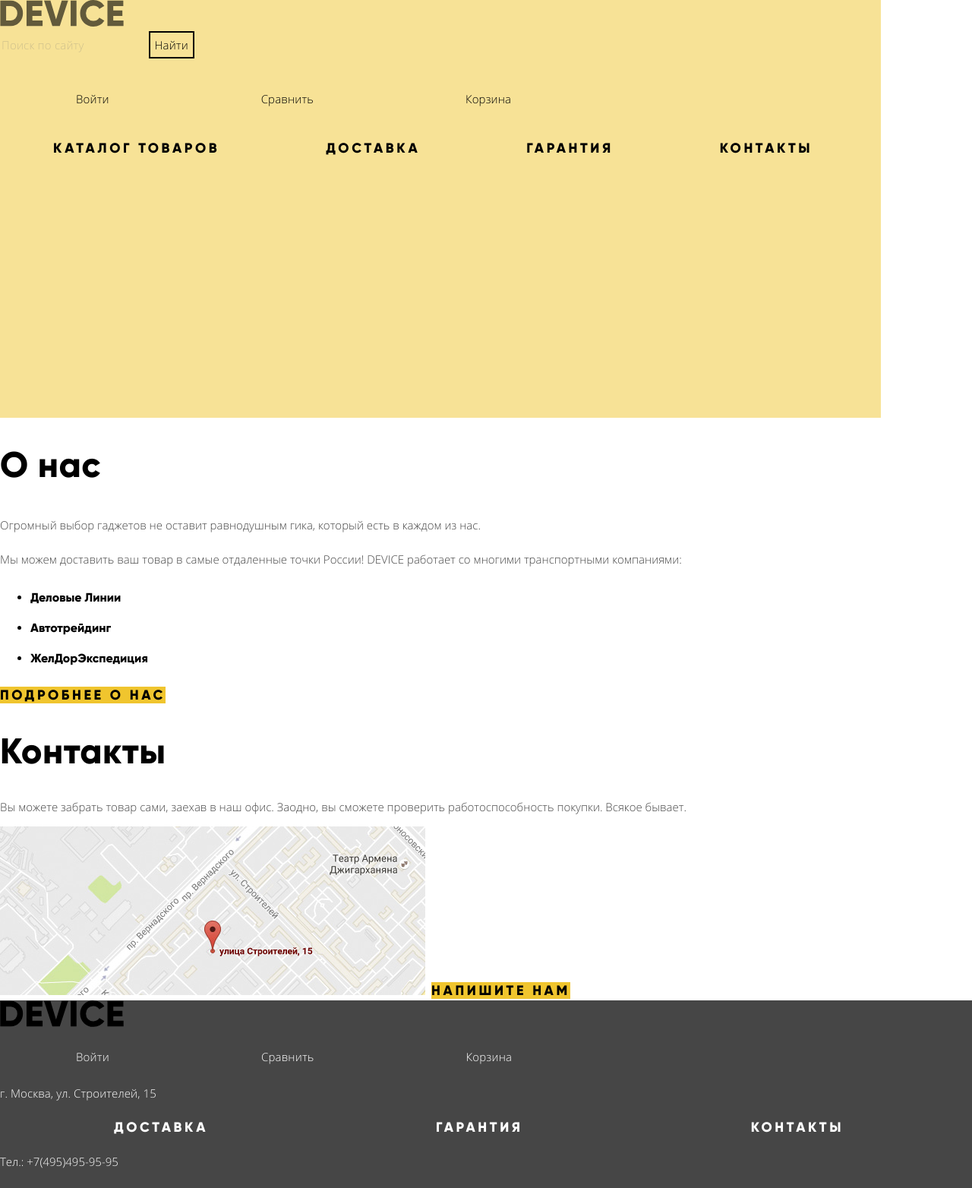
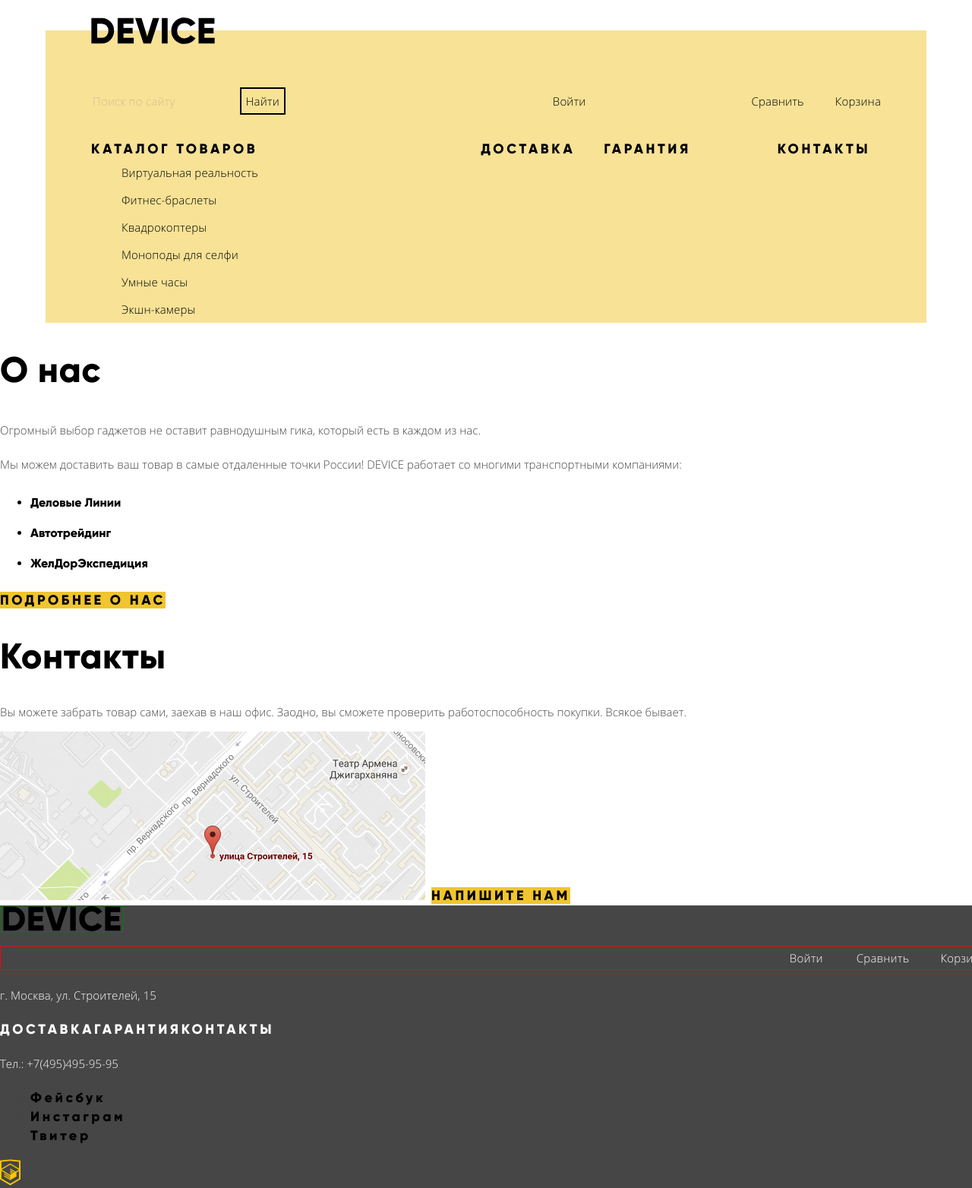
Before and after one commit to mixamus13/487083-device-24, a plain HTML site: page index.html in a window 1280 px wide. Shown: the top 1564 px of the page at 76% size. Drawn offline with Linux system fonts and the light colour scheme.

Commit message:
Не выставляются flex блоки по главной оси

```diff
--- a/css/style.css
+++ b/css/style.css
@@ -30,6 +30,13 @@
   font-style: normal;
 }
 
+*, *::before, *::after {
+  box-sizing: inherit;
+}
+html {
+  box-sizing: border-box;
+}
+
 body {
   margin: 0;
   font-family: 'gilroyextrabold', Arial, sans-serif;
@@ -39,19 +46,34 @@ body {
   color: #000000;
   text-transform: none;
   padding: 0;
-  width: 1440px;
-  height: 2795px;
+  min-width: 1160px;
 }
 
 a {
   text-decoration: none;
 }
 
+.container {
+  width: 1160px;
+  margin: 0 auto;
+}
+
+.logo-device-header {
+  margin-top: -17px;
+  margin-bottom: 36px;
+}
+
+
 .main-header {
-  width: 1160px;
-  height: 550px;
   background-color: #f7e296;
-  min-height: 299px;
+  padding: 0 60px;
+  margin-top: 40px;
+}
+
+.search {
+  display: flex;
+  align-items: center;
+  justify-content: space-between;
 }
 
 .logo:hover {
@@ -136,7 +158,6 @@ a {
   text-transform: none;
   list-style: none;
 
-  margin: 20px 100px;
   display: inline-block;
 }
 
@@ -147,6 +168,17 @@ a {
 .user-menu a:focus,
 .user-menu a:active{
   opacity: 0.3;
+}
+
+.compare-link {
+  margin-right: 41px;
+}
+.login-link {
+  margin-right: 218px;
+}
+
+.profile-link {
+  margin-right: 20px;
 }
 
 .site-navigation {
@@ -163,6 +195,7 @@ a {
 
   display: flex;
   padding: 0;
+  align-items: baseline;
 }
 
 .site-navigation a {
@@ -178,7 +211,6 @@ a {
   list-style: none;
 
   display: inline-block;
-  margin: 0 70px;
 }
 
 .site-navigation a:hover {
@@ -188,6 +220,18 @@ a {
 .site-navigation a:focus,
 .site-navigation a:active {
   opacity: 0.3;
+}
+
+.catalog-link {
+  margin-right: 294px;
+}
+
+.delivery-link {
+  margin-right: 38px;
+}
+
+.warranty-link {
+  margin-right: 114px;
 }
 
 .user-menu,
@@ -421,14 +465,38 @@ a {
   line-height: 24px;
   font-weight: 800;
   color: #000000;
-  width: 1440px;
-  height: 550px;
+  min-width: 1440px;
+  min-height: 323px;
   background-color: #464646;
+
+  display: inline-block}
+
+.logo-device-footer {
+  display: flex;
+  padding: 0;
+  justify-content: start;
+  vertical-align: baseline;
+  border: 1px solid green;
 }
 
 .user-menu-footer {
   display: flex;
   padding: 0;
+  justify-content: flex-end;
+  vertical-align: baseline;
+  border: 1px solid red;
+}
+
+.basket-link-footer {
+  margin-right: 140px;
+}
+
+.compare-link-footer {
+  margin-right: 41px;
+}
+
+.login-link-footer {
+  margin-right: 44px;
 }
 
 .user-menu-footer a {
@@ -440,8 +508,6 @@ a {
   line-height: 2.0;
   letter-spacing: 0.2px;
   color: #ffffff;
-
-  margin: 20px 100px;
 }
 
 .user-menu-footer li {
@@ -480,8 +546,6 @@ a {
   letter-spacing: 3.6px;
   color: #ffffff;
   text-transform: uppercase;
-
-  margin: 0 150px;
 }
 
 .site-navigation-footer {
--- a/index.html
+++ b/index.html
@@ -7,31 +7,40 @@
     <link href="css/style.css" rel="stylesheet">
   </head>
   <body>
-    <header class="main-header">
+    <header class="main-header container">
       <a>
-        <img src="img/logo-device.svg" width="163" height="35" alt="Логотип «Device»" class="logo-device">
+        <img src="img/logo-device.svg" width="163" height="35" alt="Логотип «Device»" class="logo-device-header">
       </a>
       <section class="search">
         <form action="https://echo.htmlacademy.ru" method="get">
           <input type="text" class="search-field" placeholder="Поиск по сайту" value="">
           <button class="button-search" type="submit" name="button">Найти</button>
         </form>
+        <ul class="user-menu">
+           <li><a class="login-link" href="#">Войти</a></li>
+           <li><a class="compare-link" href="#">Сравнить</a></li>
+           <li><a class="basket-link" href="#">Корзина</a></li>
+        </ul>
       </section>
-      <ul class="user-menu">
-         <li><a href="#">Войти</a></li>
-         <li><a href="#">Сравнить</a></li>
-         <li><a href="#">Корзина</a></li>
-         </ul>
       <nav>
       <ul class="site-navigation">
-        <li><a href="catalog.html">Каталог товаров</a></li>
-        <li><a href="#">Доставка</a></li>
-        <li><a href="#">Гарантия</a></li>
-        <li><a href="#">Контакты</a></li>
+        <li><a class="catalog-link" href="catalog.html">Каталог товаров</a>
+          <ul class="products">
+            <li><a href="#">Виртуальная реальность</a></li>
+            <li><a href="#">Фитнес-браслеты</a></li>
+            <li><a href="#">Квадрокоптеры</a></li>
+            <li><a href="#">Моноподы для селфи</a></li>
+            <li><a href="#">Умные часы</a></li>
+            <li><a href="#">Экшн-камеры</a></li>
+          </ul>
+      </li>
+        <li><a class="delivery-link" href="#">Доставка</a></li>
+        <li><a class="warranty-link" href="#">Гарантия</a></li>
+        <li><a class="contacts-link" href="#">Контакты</a></li>
       </ul>
     </nav>
     </header>
-    <main class="container">
+    <main class="main">
       <section class="about-us">
         <h2 class="about">О нас</h2>
         <p class="description-about-us">Огромный выбор гаджетов не оставит равнодушным гика, который есть в каждом из нас.</p>
@@ -54,15 +63,15 @@
     </main>
     <footer class="main-footer">
        <a>
-          <img src="img/logo-device.svg" width="163" height="35" alt="Логотип Device" class="logo-device">
+          <img src="img/logo-device.svg" width="163" height="35" alt="Логотип Device" class="logo-device-footer">
        </a>
       <ul class="user-menu-footer">
-        <li><a href="#">Войти</a></li>
-        <li><a href="#">Сравнить</a></li>
-        <li><a href="#">Корзина</a></li>
+        <li><a class="login-link-footer" href="#">Войти</a></li>
+        <li><a class="compare-link-footer" href="#">Сравнить</a></li>
+        <li><a class="basket-link-footer" href="#">Корзина</a></li>
       </ul>
+        <div class="footer-middle">
           <address class="address-work">г. Москва, ул. Строителей, 15</address>
-      <div class="footer-middle">
             <ul class="site-navigation-footer">
               <li><a href="#">Доставка</a></li>
               <li><a href="#">Гарантия</a></li>
```
Also changed, not shown: catalog.html (+17 -18 lines). Lines whose indentation alone changed are shown as unchanged.
